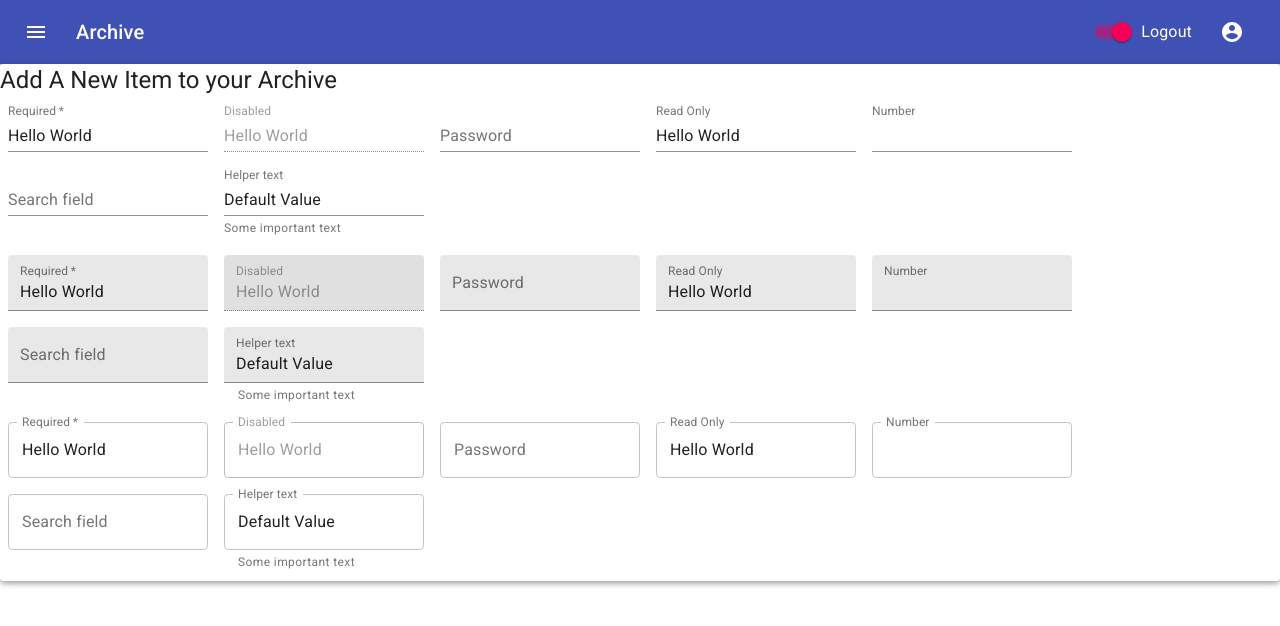
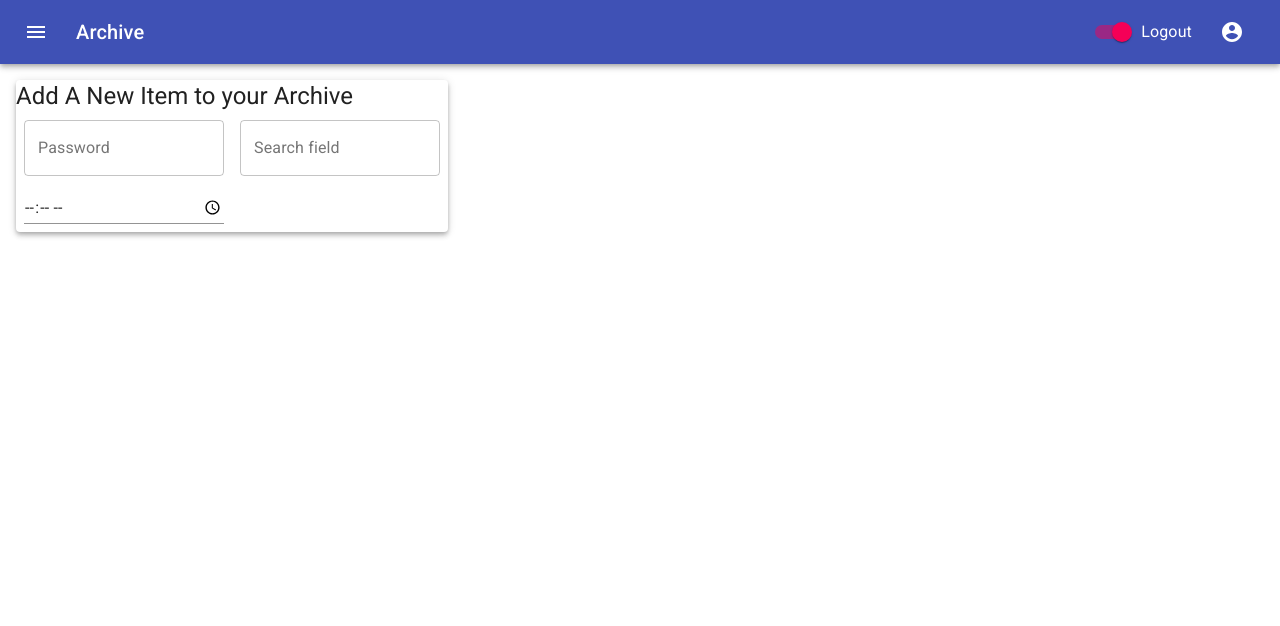
Before and after one commit to doggybay/archive-project, a Next.js app: page /addarchiveitem in a window 1280 px wide. Shown: the top 626 px of the page. Built offline with nearby package versions, Linux system fonts and the light colour scheme.

Commit message:
working on forms

```diff
--- a/components/forms/AddArchiveItemForm.js
+++ b/components/forms/AddArchiveItemForm.js
@@ -1,6 +1,25 @@
-import React from 'react';
+import React, { Fragment } from 'react';
 import TextField from '@material-ui/core/TextField';
 import { makeStyles } from '@material-ui/core/styles';
+import { styled } from '@material-ui/styles';
+import { NoSsr } from '@material-ui/core';
+
+const StyledTextField = styled(TextField)`
+  label.Mui-focused {
+    color: green;
+  }
+  .MuiOutlinedInput-root {
+    fieldset {
+      border-color: red;
+    }
+    &:hover fieldset {
+      border-color: yellow;
+    }
+    &.Mui-focused fieldset {
+      border-color: green;
+    }
+  }
+`;
 
 const useStyles = makeStyles(theme => ({
   root: {
@@ -14,140 +33,39 @@ const useStyles = makeStyles(theme => ({
 const AddArchiveItemForm = () => {
 
   const classes = useStyles();
+
+  const inputProps = {
+    step: 300,
+  };
+
   return (
+    <Fragment>
+
     <form className={classes.root} noValidate autoComplete="off">
+
+
       <div>
-        <TextField required id="standard-required" label="Required" defaultValue="Hello World" />
-        <TextField disabled id="standard-disabled" label="Disabled" defaultValue="Hello World" />
-        <TextField
-          id="standard-password-input"
-          label="Password"
-          type="password"
-          autoComplete="current-password"
-        />
-        <TextField
-          id="standard-read-only-input"
-          label="Read Only"
-          defaultValue="Hello World"
-          InputProps={{
-            readOnly: true,
-          }}
-        />
-        <TextField
-          id="standard-number"
-          label="Number"
-          type="number"
-          InputLabelProps={{
-            shrink: true,
-          }}
-        />
-        <TextField id="standard-search" label="Search field" type="search" />
-        <TextField
-          id="standard-helperText"
-          label="Helper text"
-          defaultValue="Default Value"
-          helperText="Some important text"
-        />
-      </div>
-      <div>
-        <TextField
-          required
-          id="filled-required"
-          label="Required"
-          defaultValue="Hello World"
-          variant="filled"
-        />
-        <TextField
-          disabled
-          id="filled-disabled"
-          label="Disabled"
-          defaultValue="Hello World"
-          variant="filled"
-        />
-        <TextField
-          id="filled-password-input"
-          label="Password"
-          type="password"
-          autoComplete="current-password"
-          variant="filled"
-        />
-        <TextField
-          id="filled-read-only-input"
-          label="Read Only"
-          defaultValue="Hello World"
-          InputProps={{
-            readOnly: true,
-          }}
-          variant="filled"
-        />
-        <TextField
-          id="filled-number"
-          label="Number"
-          type="number"
-          InputLabelProps={{
-            shrink: true,
-          }}
-          variant="filled"
-        />
-        <TextField id="filled-search" label="Search field" type="search" variant="filled" />
-        <TextField
-          id="filled-helperText"
-          label="Helper text"
-          defaultValue="Default Value"
-          helperText="Some important text"
-          variant="filled"
-        />
-      </div>
-      <div>
-        <TextField
-          required
-          id="outlined-required"
-          label="Required"
-          defaultValue="Hello World"
-          variant="outlined"
-        />
-        <TextField
-          disabled
-          id="outlined-disabled"
-          label="Disabled"
-          defaultValue="Hello World"
-          variant="outlined"
-        />
+
         <TextField
           id="outlined-password-input"
           label="Password"
           type="password"
           autoComplete="current-password"
           variant="outlined"
-        />
-        <TextField
-          id="outlined-read-only-input"
-          label="Read Only"
-          defaultValue="Hello World"
-          InputProps={{
-            readOnly: true,
-          }}
-          variant="outlined"
-        />
-        <TextField
-          id="outlined-number"
-          label="Number"
-          type="number"
-          InputLabelProps={{
-            shrink: true,
-          }}
-          variant="outlined"
-        />
+          />
+
         <TextField id="outlined-search" label="Search field" type="search" variant="outlined" />
-        <TextField
-          id="outlined-helperText"
-          label="Helper text"
-          defaultValue="Default Value"
-          helperText="Some important text"
-          variant="outlined"
-        />
+
       </div>
-    </form>
+
+      <TextField id="time" type="time" inputProps={inputProps} />
+
+
+
+      </form>
+
+
+    </Fragment>
   )
 }
 
--- a/pages/addarchiveitem.js
+++ b/pages/addarchiveitem.js
@@ -1,17 +1,34 @@
 import React from 'react';
+import { makeStyles } from '@material-ui/core/styles';
 import { Container, Typography, Box, Paper } from '@material-ui/core';
 import AddArchiveItemForm from '../components/forms/AddArchiveItemForm'
+
+const useStyles = makeStyles(theme => ({
+  root: {
+    display: 'flex',
+    flexWrap: 'wrap',
+    '& > *': {
+      margin: theme.spacing(2)
+    },
+  },
+}));
+
+
 const AddArchiveItem = () => {
+  const classes = useStyles();
 
   return (
-    <Paper elevation={4} >
-      <Typography variant="h5" component="h5">
-        Add A New Item to your Archive
-      </Typography>
+    <div className={classes.root}>
+      <Paper elevation={4}>
+        <Typography variant="h5" component="h2">
+          Add A New Item to your Archive
+        </Typography>
 
-      <AddArchiveItemForm />
+        <AddArchiveItemForm />
 
-    </Paper>
+      </Paper>
+    </div>
+
   )
 }
 
```
